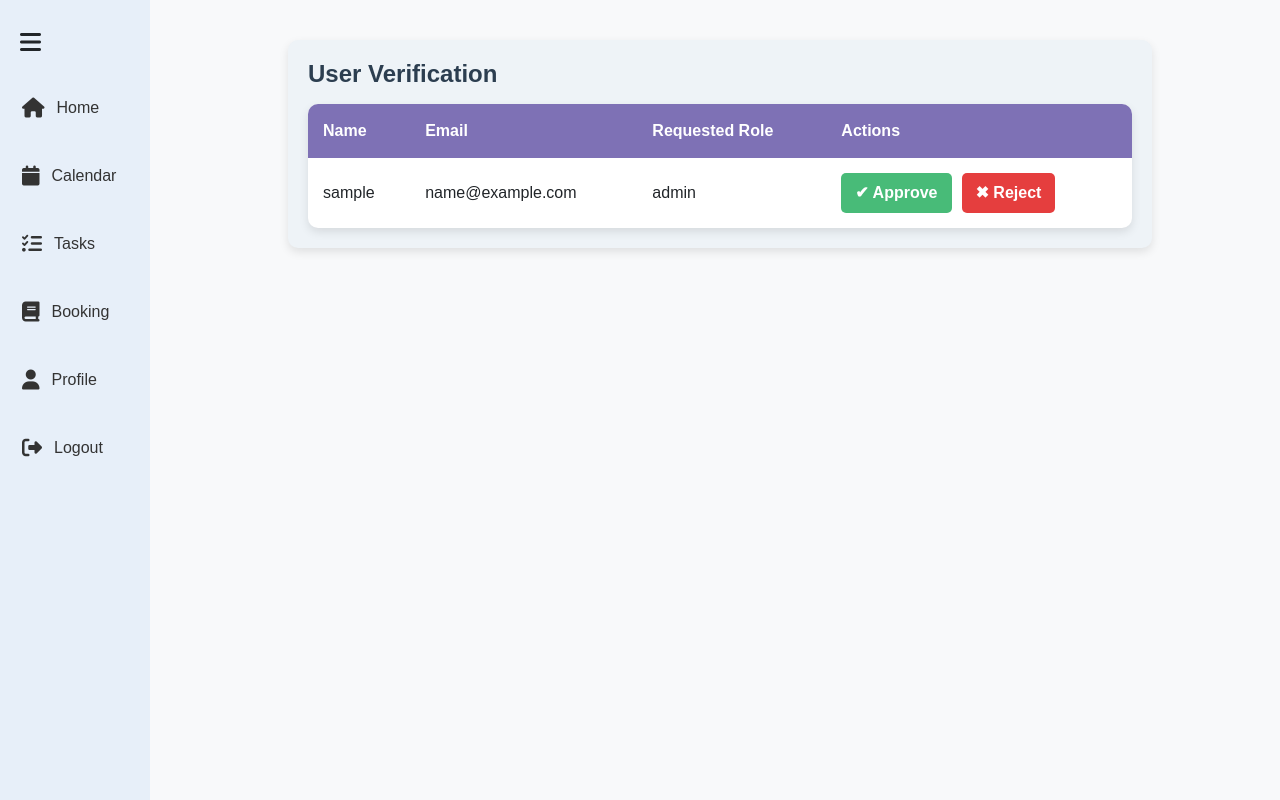
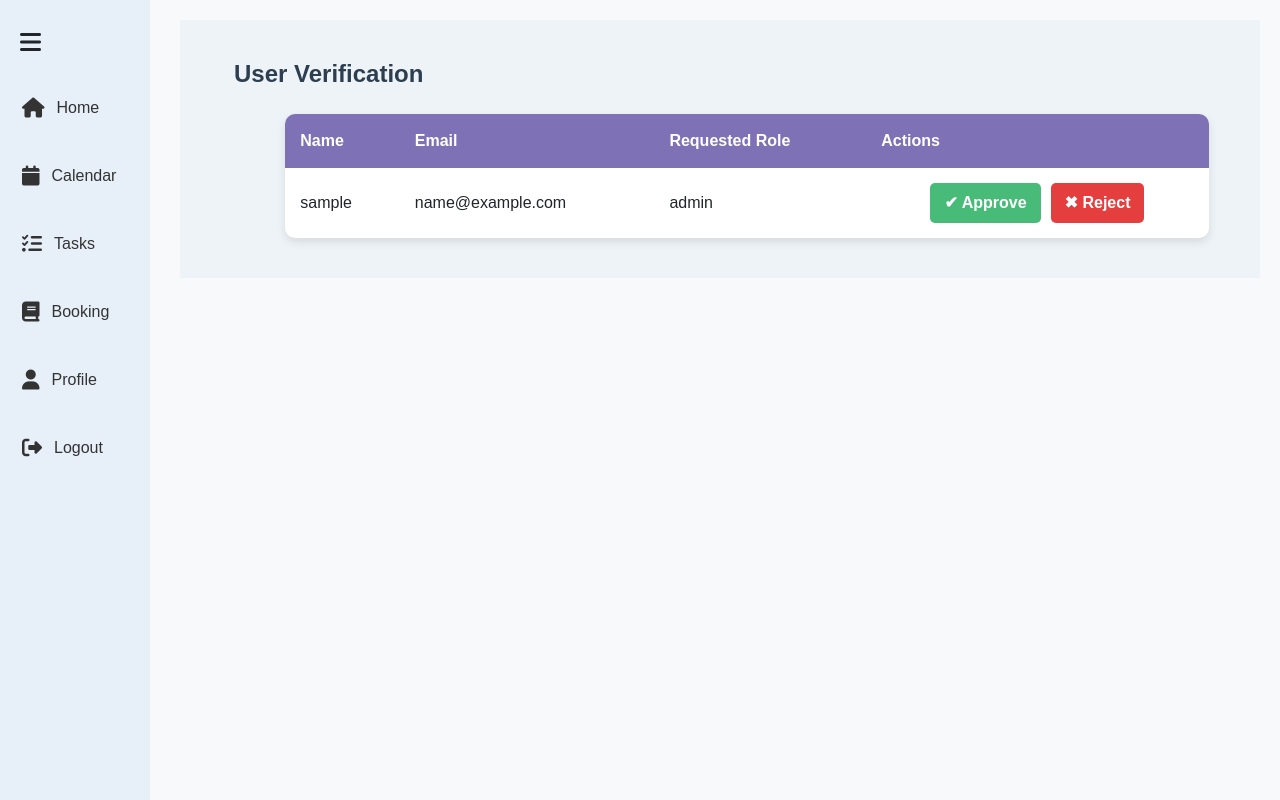
Before and after one commit to sirithatthamrong/SWE-P1, a Flask app: template app/templates/verification.html in a window 1280 px wide. Run offline with Flask 3, Linux system fonts and the light colour scheme; the template is opened without the code that fills it: most values are stand-ins (such as "Sample title", 1, 10 or a date in 2020).

Commit message:
Fix: Adjusted the way the table looks.

```diff
--- a/app/static/css/verification.css
+++ b/app/static/css/verification.css
@@ -6,33 +6,38 @@ body {
     padding: 0;
 }
 
-/* Container for User Verification */
+/* Full-width background */
 .verification-container {
-    max-width: 80%;
-    margin: 20px auto;
-    padding: 20px;
+    width: 100%;
+    padding: 40px 0;
     background: #eef3f7;
-    border-radius: 10px;
-    box-shadow: 0px 4px 10px rgba(0, 0, 0, 0.1);
+    display: flex;
+    flex-direction: column;
+    align-items: flex-start; /* Align content to the left */
+    padding-left: 5%; /* Adds spacing from the left */
 }
 
-/* Title Styling */
-h2 {
+/* Title Styling (Keeps it Left-Aligned) */
+.verification-container h2 {
     font-size: 24px;
     font-weight: bold;
     color: #2c3e50;
     text-align: left;
+    width: 90%;
     margin-bottom: 15px;
 }
 
 /* Verification Table Styling */
 .verification-table {
-    width: 100%;
+    width: 90%;
+    max-width: 1000px; /* Prevents it from being too large */
     border-collapse: collapse;
     background: white;
     border-radius: 10px;
     overflow: hidden;
     box-shadow: 0px 4px 10px rgba(0, 0, 0, 0.1);
+    margin-top: 10px;
+    margin-left: 5%; /* Aligns with the text */
 }
 
 /* Table Header */
@@ -63,6 +68,7 @@ h2 {
 .action-buttons {
     display: flex;
     gap: 10px;
+    justify-content: center;
 }
 
 /* Approve & Reject Button */
@@ -98,7 +104,17 @@ h2 {
 /* Responsive Design */
 @media (max-width: 1024px) {
     .verification-container {
-        max-width: 95%;
+        align-items: center; /* Center content on smaller screens */
+        padding-left: 0;
+    }
+
+    .verification-container h2 {
+        width: 95%;
+    }
+
+    .verification-table {
+        width: 95%;
+        margin-left: 0; /* Ensures alignment on small screens */
     }
 
     .verification-table th, .verification-table td {
```
